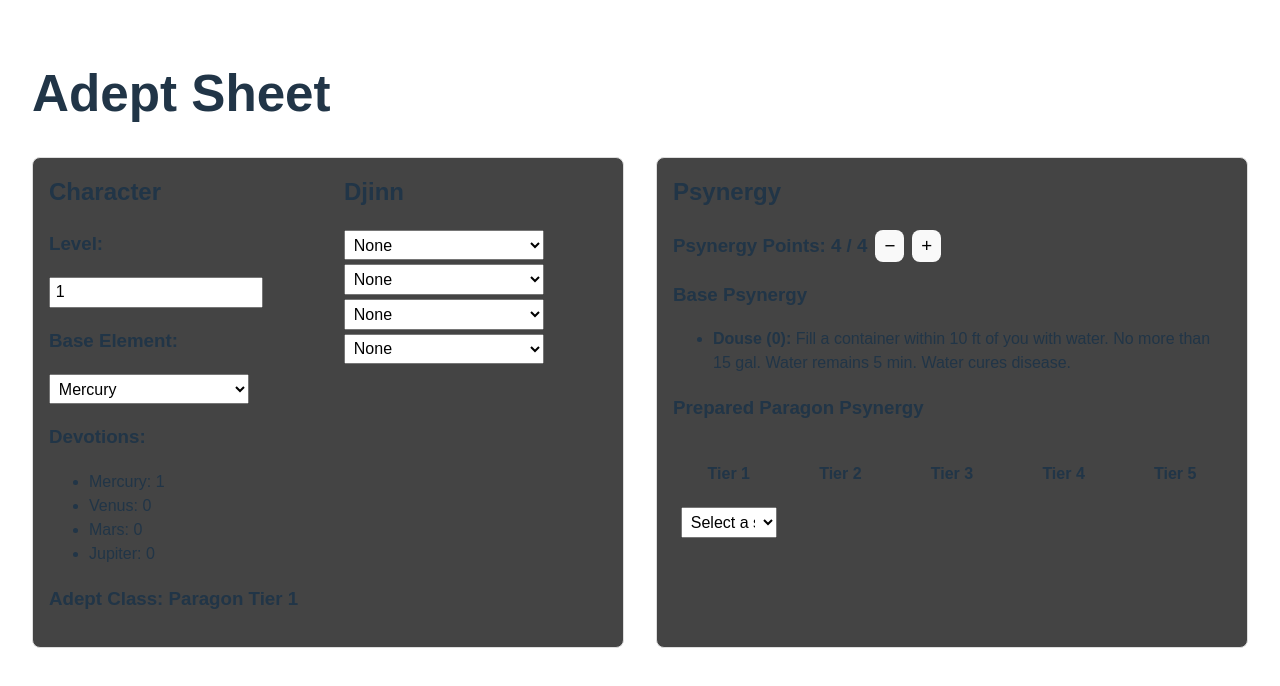
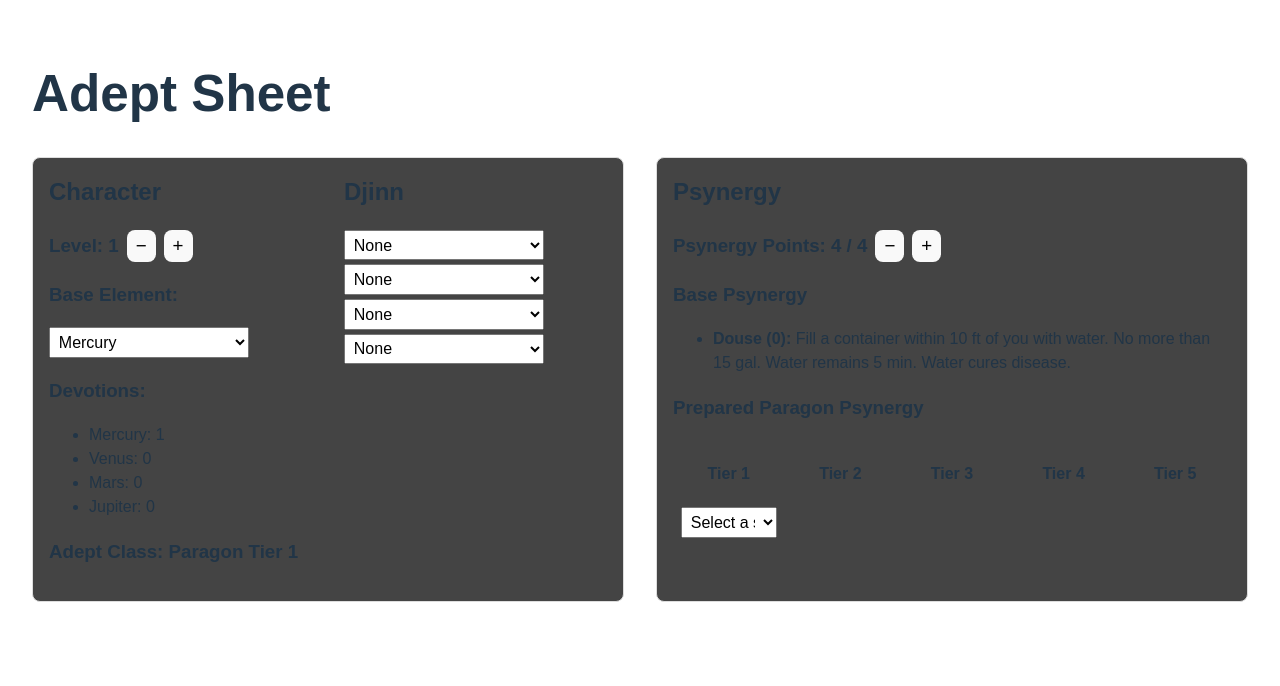
Before and after one commit to tangynacho/adept-sheet, a React (Vite) app: page / in a window 1280 px wide. Shown: the top 686 px of the page. Built offline with nearby package versions, Linux system fonts and the light colour scheme.

Commit message:
level buttons

```diff
--- a/src/App.jsx
+++ b/src/App.jsx
@@ -272,8 +272,23 @@ function App() {
             <div className="character-info">
             <h2>Character</h2>
             <label>
-              <h3>Level:</h3>
-              <input
+              <h3 style={{ display: 'flex', alignItems: 'center', gap: '0.5rem' }}>
+                Level: {level}
+                <button
+                  onClick={() => setLevel(prev => Math.max(1, prev - 1))}
+                  style={{ padding: '0.25rem 0.5rem' }}
+                >
+                  −
+                </button>
+                <button
+                  onClick={() => setLevel(prev => Math.min(20, prev + 1))}
+                  style={{ padding: '0.25rem 0.5rem' }}
+                >
+                  +
+                </button>
+              </h3>
+              {/* <h3>Level: {level}</h3> */}
+              {/* <input
                 type="number"
                 min="1"
                 max="20"
@@ -291,7 +306,7 @@ function App() {
                     setLevel(1)
                   }
                 }}
-              />
+              /> */}
             </label>
               <label>
               <h3>Base Element:</h3>
```
